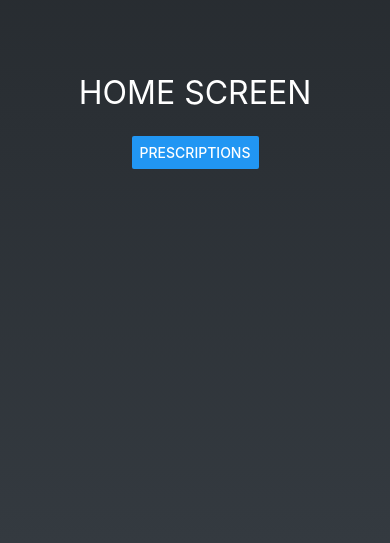
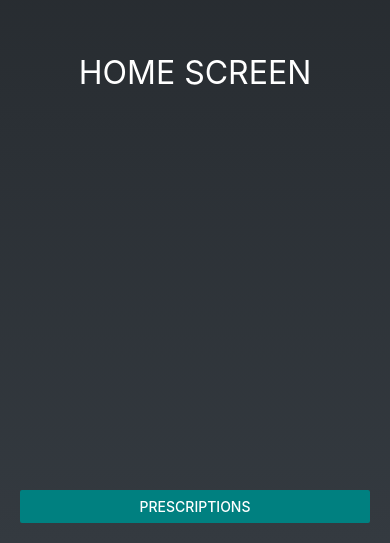
Before and after one commit to J-Neuwford/prescription-tracker, a React Native app in the folder frontend/: screen / in a window 390 px wide. Shown: the part 301-844 px from the top of the page. Built offline with nearby package versions, Linux system fonts and the light colour scheme.

Commit message:
added env file

```diff
--- a/frontend/babel.config.js
+++ b/frontend/babel.config.js
@@ -1,6 +1,15 @@
-module.exports = function(api) {
+module.exports = function (api) {
   api.cache(true);
   return {
-    presets: ['babel-preset-expo'],
+    presets: ["babel-preset-expo"],
+    plugins: [
+      [
+        "module:react-native-dotenv",
+        {
+          moduleName: "@env",
+          path: ".env",
+        },
+      ],
+    ],
   };
 };
--- a/frontend/package.json
+++ b/frontend/package.json
@@ -14,7 +14,8 @@
     "expo-linear-gradient": "^13.0.2",
     "expo-status-bar": "~1.12.1",
     "react": "18.2.0",
-    "react-native": "0.74.5"
+    "react-native": "0.74.5",
+    "react-native-dotenv": "^3.4.11"
   },
   "devDependencies": {
     "@babel/core": "^7.20.0"
--- a/frontend/screens/HomeScreen.js
+++ b/frontend/screens/HomeScreen.js
@@ -2,10 +2,14 @@ import { View, Text, Button, StyleSheet } from "react-native";
 
 function HomeScreen({ onPress }) {
   return (
-    <View style={styles.container}>
-      <Text style={styles.title}>HOME SCREEN</Text>
-      <Button title="Prescriptions" onPress={onPress} />
-    </View>
+    <>
+      <View style={styles.container}>
+        <Text style={styles.title}>HOME SCREEN</Text>
+      </View>
+      <View style={styles.prescriptionsButton}>
+        <Button color="teal" title="Prescriptions" onPress={onPress} />
+      </View>
+    </>
   );
 }
 
@@ -22,4 +26,7 @@ const styles = StyleSheet.create({
     fontSize: 32,
     marginBottom: 24,
   },
+  prescriptionsButton: {
+    padding: 20,
+  },
 });
--- a/frontend/screens/PrescriptionsScreen.js
+++ b/frontend/screens/PrescriptionsScreen.js
@@ -1,10 +1,9 @@
 import { View, Text, StyleSheet, FlatList, Button } from "react-native";
 import { useEffect, useState } from "react";
 import axios from "axios";
+import { BASE_URL } from "@env";
 
 import PrescriptionCard from "../components/PrescriptionCard";
-
-const BASE_URL = "https://prescription-tracker.onrender.com";
 
 const newPrescription = {
   medication_name: "Paracetamol",
@@ -52,6 +51,7 @@ function PrescriptionsScreen({ onPress }) {
   }
 
   return (
+    <>
       <View style={styles.container}>
         <Text style={styles.title}>Active Prescriptions</Text>
         <FlatList
@@ -71,9 +71,14 @@ function PrescriptionsScreen({ onPress }) {
             item.id ? item.id.toString() : index.toString()
           }
         />
-      <Button title="Add prescription" onPress={handlePress} />
-      <Button title="Home" onPress={onPress} />
+        <View style={styles.addButton}>
+          <Button color="teal" title="Add prescription" onPress={handlePress} />
         </View>
+      </View>
+      <View style={styles.homeButton}>
+        <Button color="teal" title="Home" onPress={onPress} />
+      </View>
+    </>
   );
 }
 
@@ -95,4 +100,9 @@ const styles = StyleSheet.create({
     borderBottomColor: "white",
     marginBottom: 15,
   },
+  addButton: {
+    marginTop: 20,
+    justifyContent: "flex-end",
+  },
+  homeButton: { padding: 20 },
 });
```
Also changed, not shown: 2 other files (tests, documents, lock files or other folders). Lines whose indentation alone changed are shown as unchanged.
